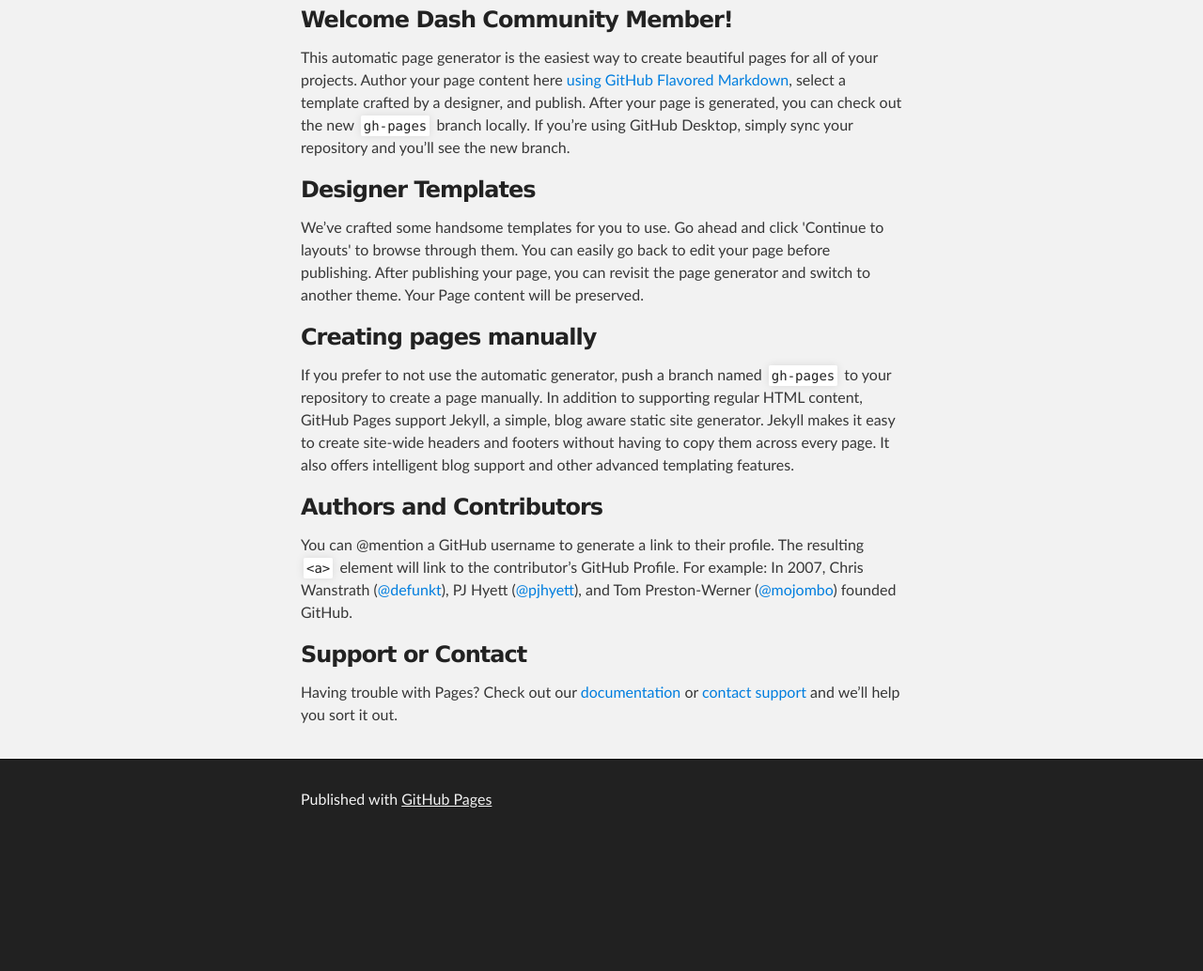
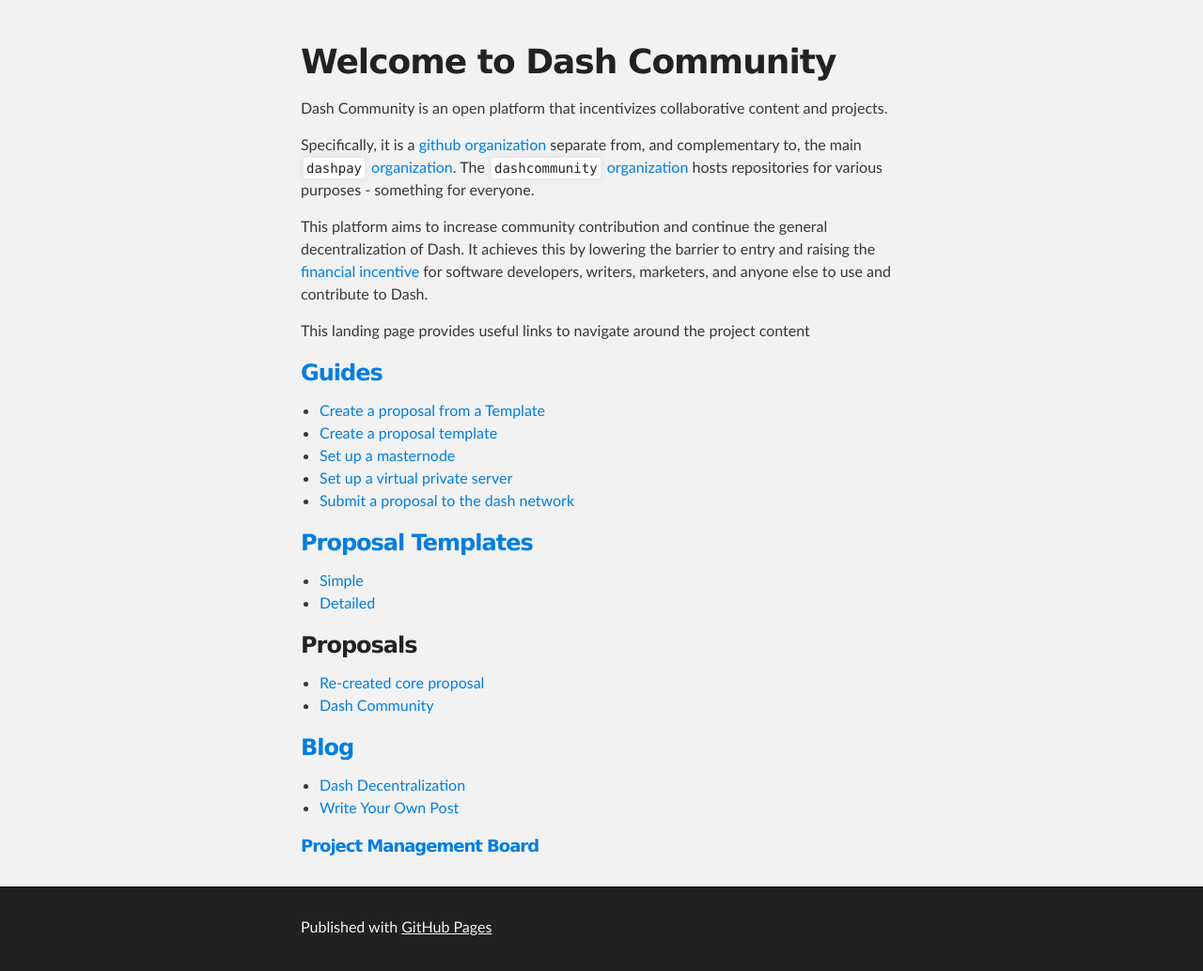
Before and after one commit to dashcommunity/dashcommunity.github.io, a plain HTML site: page index.html in a window 1280 px wide. Shown: the part 257-1291 px from the top of the page at 94% size. Before the commit the page ends 1155 px from the top, so only its background shows below. Drawn offline with Linux system fonts and the light colour scheme.

Commit message:
Replace master branch with page content via GitHub

```diff
--- a/index.html
+++ b/index.html
@@ -4,7 +4,7 @@
   <head>
     <meta charset='utf-8'>
     <meta http-equiv="X-UA-Compatible" content="chrome=1">
-    <meta name="description" content="Dash Community : Landing page for dash community">
+    <meta name="description" content="Dash Community : An open platform that incentivizes collaborative projects and content">
 
     <link rel="stylesheet" type="text/css" media="screen" href="stylesheets/stylesheet.css">
 
@@ -19,7 +19,7 @@
           <a id="forkme_banner" href="https://github.com/dashcommunity">View on GitHub</a>
 
           <h1 id="project_title">Dash Community</h1>
-          <h2 id="project_tagline">Landing page for dash community</h2>
+          <h2 id="project_tagline">An open platform that incentivizes collaborative projects and content</h2>
 
         </header>
     </div>
@@ -27,30 +27,59 @@
     <!-- MAIN CONTENT -->
     <div id="main_content_wrap" class="outer">
       <section id="main_content" class="inner">
-        <h3>
-<a id="welcome-dash-community-member" class="anchor" href="#welcome-dash-community-member" aria-hidden="true"><span aria-hidden="true" class="octicon octicon-link"></span></a>Welcome Dash Community Member!</h3>
+        <h1>
+<a id="welcome-to-dash-community" class="anchor" href="#welcome-to-dash-community" aria-hidden="true"><span aria-hidden="true" class="octicon octicon-link"></span></a>Welcome to Dash Community</h1>
 
-<p>This automatic page generator is the easiest way to create beautiful pages for all of your projects. Author your page content here <a href="https://guides.github.com/features/mastering-markdown/">using GitHub Flavored Markdown</a>, select a template crafted by a designer, and publish. After your page is generated, you can check out the new <code>gh-pages</code> branch locally. If you’re using GitHub Desktop, simply sync your repository and you’ll see the new branch.</p>
+<p>Dash Community is an open platform that incentivizes collaborative content and projects.  </p>
+
+<p>Specifically, it is a <a href="https://github.com/blog/674-introducing-organizations">github organization</a> separate from, and complementary to, the main <a href="https://github.com/dashpay"><code>dashpay</code> organization</a>.  The <a href="https://github.com/dashcommunity"><code>dashcommunity</code> organization</a> hosts repositories for various purposes - something for everyone.  </p>
+
+<p>This platform aims to increase community contribution and continue the general decentralization of Dash.  It achieves this by lowering the barrier to entry and raising the <a href="https://github.com/dashcommunity/proposal-dash-community/blob/master/proposal.md#table-4---compensation-for-community-participation">financial incentive</a> for software developers, writers, marketers, and anyone else to use and contribute to Dash.</p>
+
+<p>This landing page provides useful links to navigate around the project content</p>
 
 <h3>
-<a id="designer-templates" class="anchor" href="#designer-templates" aria-hidden="true"><span aria-hidden="true" class="octicon octicon-link"></span></a>Designer Templates</h3>
+<a id="guides" class="anchor" href="#guides" aria-hidden="true"><span aria-hidden="true" class="octicon octicon-link"></span></a><a href="https://github.com/dashcommunity/guides">Guides</a>
+</h3>
 
-<p>We’ve crafted some handsome templates for you to use. Go ahead and click 'Continue to layouts' to browse through them. You can easily go back to edit your page before publishing. After publishing your page, you can revisit the page generator and switch to another theme. Your Page content will be preserved.</p>
+<ul>
+<li><a href="https://github.com/dashcommunity/guides/blob/master/create_proposal_from_template.md">Create a proposal from a Template</a></li>
+<li><a href="https://github.com/dashcommunity/guides/blob/master/create_proposal_template.md">Create a proposal template</a></li>
+<li><a href="https://github.com/dashcommunity/guides/blob/master/set_up_masternode.md">Set up a masternode</a></li>
+<li><a href="https://github.com/dashcommunity/guides/blob/master/set_up_virtual_private_server.md">Set up a virtual private server</a></li>
+<li><a href="https://github.com/dashcommunity/guides/blob/master/submit_proposal_to_network.md">Submit a proposal to the dash network</a></li>
+</ul>
 
 <h3>
-<a id="creating-pages-manually" class="anchor" href="#creating-pages-manually" aria-hidden="true"><span aria-hidden="true" class="octicon octicon-link"></span></a>Creating pages manually</h3>
+<a id="proposal-templates" class="anchor" href="#proposal-templates" aria-hidden="true"><span aria-hidden="true" class="octicon octicon-link"></span></a><a href="https://github.com/dashcommunity/proposal-templates">Proposal Templates</a>
+</h3>
 
-<p>If you prefer to not use the automatic generator, push a branch named <code>gh-pages</code> to your repository to create a page manually. In addition to supporting regular HTML content, GitHub Pages support Jekyll, a simple, blog aware static site generator. Jekyll makes it easy to create site-wide headers and footers without having to copy them across every page. It also offers intelligent blog support and other advanced templating features.</p>
+<ul>
+<li><a href="https://github.com/dashcommunity/proposal-templates/blob/master/simple.md">Simple</a></li>
+<li>
+<a href="https://github.com/dashcommunity/proposal-templates/blob/master/detailed.md">Detailed</a> </li>
+</ul>
 
 <h3>
-<a id="authors-and-contributors" class="anchor" href="#authors-and-contributors" aria-hidden="true"><span aria-hidden="true" class="octicon octicon-link"></span></a>Authors and Contributors</h3>
+<a id="proposals" class="anchor" href="#proposals" aria-hidden="true"><span aria-hidden="true" class="octicon octicon-link"></span></a>Proposals</h3>
 
-<p>You can @mention a GitHub username to generate a link to their profile. The resulting <code>&lt;a&gt;</code> element will link to the contributor’s GitHub Profile. For example: In 2007, Chris Wanstrath (<a href="https://github.com/defunkt" class="user-mention">@defunkt</a>), PJ Hyett (<a href="https://github.com/pjhyett" class="user-mention">@pjhyett</a>), and Tom Preston-Werner (<a href="https://github.com/mojombo" class="user-mention">@mojombo</a>) founded GitHub.</p>
+<ul>
+<li><a href="https://dashcommunity.github.io/proposal-core-team-remake/">Re-created core proposal</a></li>
+<li><a href="https://dashcommunity.github.io/proposal-dash-community/">Dash Community</a></li>
+</ul>
 
 <h3>
-<a id="support-or-contact" class="anchor" href="#support-or-contact" aria-hidden="true"><span aria-hidden="true" class="octicon octicon-link"></span></a>Support or Contact</h3>
+<a id="blog" class="anchor" href="#blog" aria-hidden="true"><span aria-hidden="true" class="octicon octicon-link"></span></a><a href="https://github.com/dashcommunity/blog">Blog</a>
+</h3>
 
-<p>Having trouble with Pages? Check out our <a href="https://help.github.com/pages">documentation</a> or <a href="https://github.com/contact">contact support</a> and we’ll help you sort it out.</p>
+<ul>
+<li><a href="https://github.com/dashcommunity/blog/blob/master/shift_to_decentralization.md">Dash Decentralization</a></li>
+<li><a href="https://github.com/dashcommunity/guides/blob/master/create_blog_post.md">Write Your Own Post</a></li>
+</ul>
+
+<h5>
+<a id="project-management-board" class="anchor" href="#project-management-board" aria-hidden="true"><span aria-hidden="true" class="octicon octicon-link"></span></a><a href="https://github.com/dashcommunity/proposal-dash-community/projects/1?fullscreen=true">Project Management Board</a>
+</h5>
       </section>
     </div>
 
```
Also changed, not shown: params.json (+2 -2 lines).
